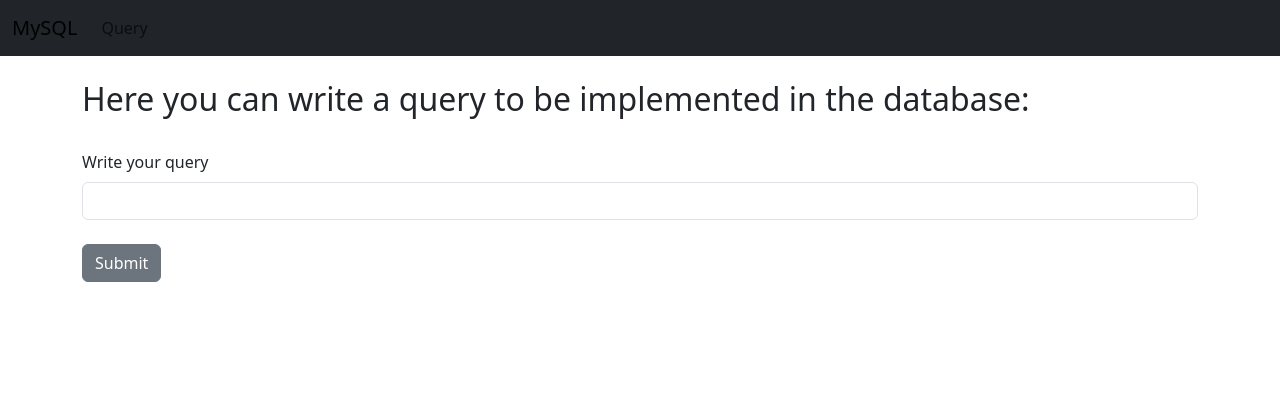
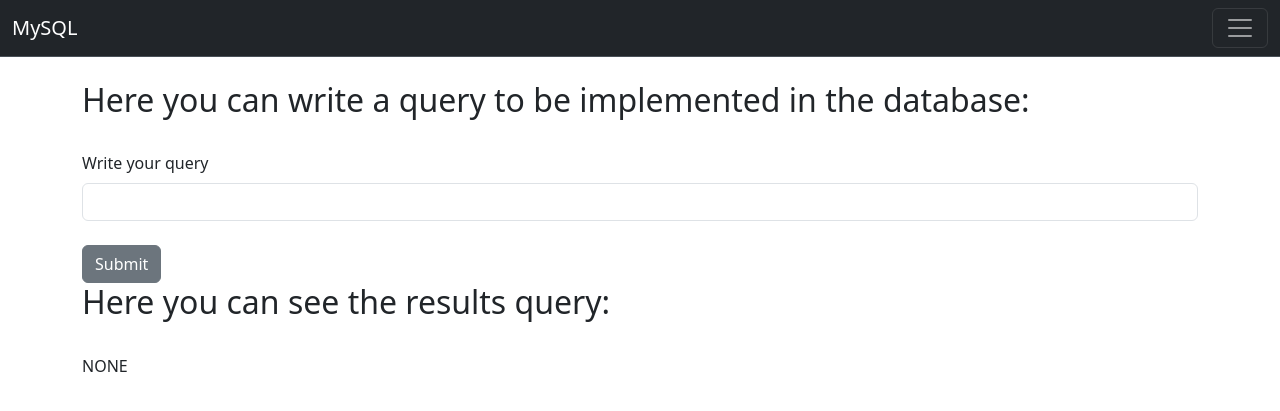
Before and after one commit to bugarin10/rd278-w6-MySQL, a Flask app: page /make_query in a window 1280 px wide. Shown: the top 411 px of the page. Run offline with Flask 3, Linux system fonts and the light colour scheme.

Commit message:
successing

```diff
--- a/project/src/app.py
+++ b/project/src/app.py
@@ -1,8 +1,41 @@
+import mysql.connector
+import credentials
+
 from flask import Flask, render_template
 
 from flask_wtf import FlaskForm
 from wtforms import StringField, SubmitField
 from wtforms.validators import DataRequired
+
+
+def doing_query(query_by_user):
+    try:
+        cnx = mysql.connector.connect(
+            user="myadmin",
+            password=credentials.password,
+            host="mysqlserverrd278.mysql.database.azure.com",
+            port=3306,
+            database="vet_schema",
+        )
+
+        cursor = cnx.cursor()
+
+        cursor.execute(query_by_user)
+
+        results = cursor.fetchall()
+
+        columns = cursor.column_names
+
+        n_columns = len(columns)
+
+        # for row in results:
+        #    print(row)
+        print(columns)
+        cursor.close()
+        cnx.close()
+        return results, columns, n_columns
+    except:
+        raise Exception("Something went wrong with the query")
 
 
 # Create flask instance
@@ -32,4 +65,18 @@ def query():
         query_by_user = form.query_by_user.data
         form.query_by_user.data = ""
 
-    return render_template("query.html", form=form, query_by_user=query_by_user)
+    if query_by_user is None:
+        results = None
+        columns = None
+        n_columns = None
+    else:
+        results, columns, n_columns = doing_query(query_by_user)
+
+    return render_template(
+        "query.html",
+        form=form,
+        query_by_user=query_by_user,
+        results=results,
+        columns=columns,
+        n_columns=n_columns,
+    )
--- a/project/src/templates/navbar.html
+++ b/project/src/templates/navbar.html
@@ -1,4 +1,4 @@
-<nav class="navbar navbar-expand-lg bg-dark">
+<nav class="navbar bg-dark border-bottom border-body" data-bs-theme="dark">
   <div class="container-fluid">
     <a class="navbar-brand" href="{{url_for('index')}}">MySQL</a>
     <button class="navbar-toggler" type="button" data-bs-toggle="collapse" data-bs-target="#navbarSupportedContent" aria-controls="navbarSupportedContent" aria-expanded="false" aria-label="Toggle navigation">
--- a/project/src/templates/query.html
+++ b/project/src/templates/query.html
@@ -15,6 +15,20 @@
 
 </form>
 
+<h2>Here you can see the results query:</h2>
+
+<br/>
+
+{% if results is not none %}
+    {%for result in results%}
+        {{result}}<br/>
+    {%endfor%}
+{% else %}
+    NONE
+{% endif %}
+
+
+
 
 
 
```
Also changed, not shown: 2 other files.
